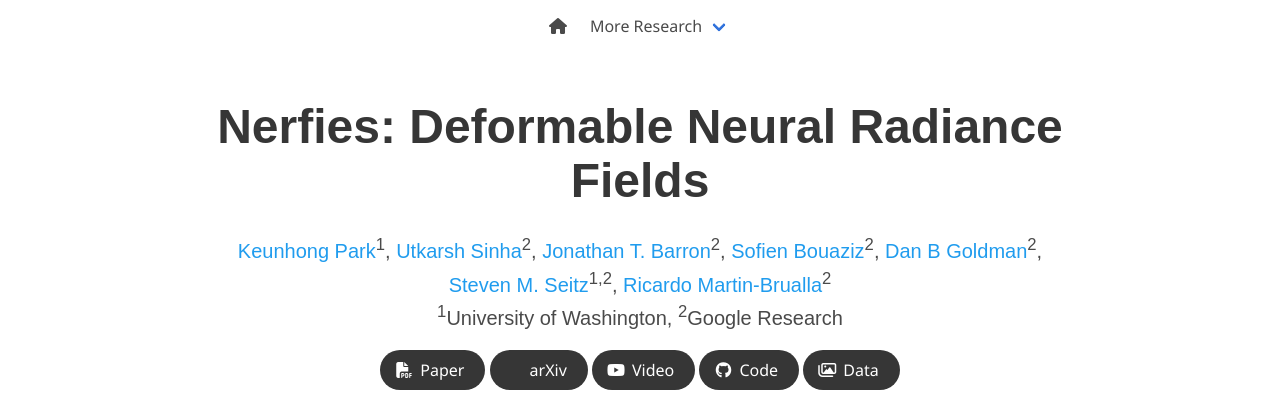
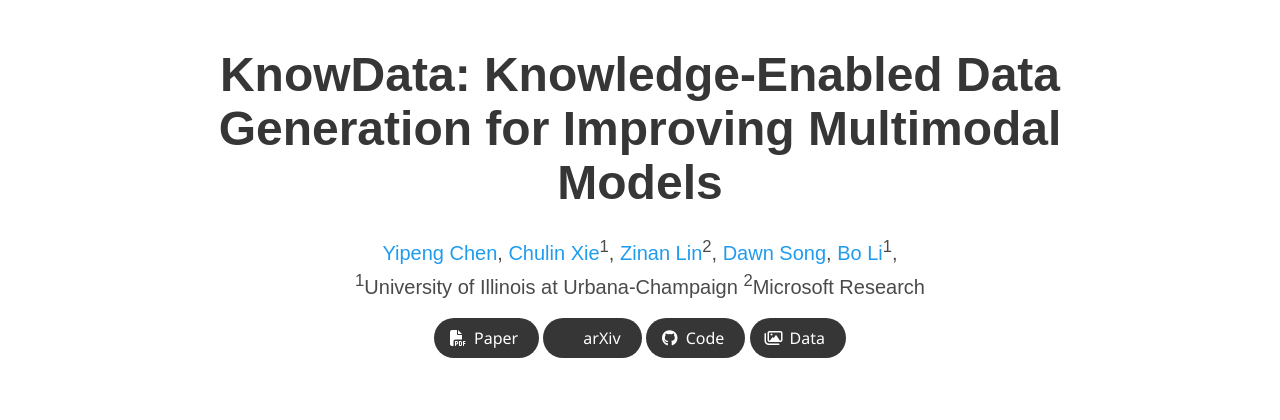
Before and after one commit to CCCQAQ/knowdata.github.io, a plain HTML site: page index.html in a window 1280 px wide. Shown: the top 420 px of the page. Drawn offline with nearby package versions, Linux system fonts and the light colour scheme; grey boxes are pictures that could not be loaded; some icons are missing; a web font is replaced by a local one.

Commit message:
first try

```diff
--- a/index.html
+++ b/index.html
@@ -3,10 +3,11 @@
 <head>
   <meta charset="utf-8">
   <meta name="description"
-        content="Deformable Neural Radiance Fields creates free-viewpoint portraits (nerfies) from casually captured videos.">
-  <meta name="keywords" content="Nerfies, D-NeRF, NeRF">
+        content="KnowData: Knowledge-Enabled Data Generation for Improving Multimodal Models">
+  <meta name="keywords" content="Multimodal learning,Knowledge integration,Synthetic datasets,Zeroshot
+  classification">
   <meta name="viewport" content="width=device-width, initial-scale=1">
-  <title>Nerfies: Deformable Neural Radiance Fields</title>
+  <title>KnowData: Knowledge-Enabled Data Generation for Improving Multimodal Models</title>
 
   <!-- Global site tag (gtag.js) - Google Analytics -->
   <script async src="https://www.googletagmanager.com/gtag/js?id=G-PYVRSFMDRL"></script>
@@ -42,85 +43,38 @@
 </head>
 <body>
 
-<nav class="navbar" role="navigation" aria-label="main navigation">
-  <div class="navbar-brand">
-    <a role="button" class="navbar-burger" aria-label="menu" aria-expanded="false">
-      <span aria-hidden="true"></span>
-      <span aria-hidden="true"></span>
-      <span aria-hidden="true"></span>
-    </a>
-  </div>
-  <div class="navbar-menu">
-    <div class="navbar-start" style="flex-grow: 1; justify-content: center;">
-      <a class="navbar-item" href="https://keunhong.com">
-      <span class="icon">
-          <i class="fas fa-home"></i>
-      </span>
-      </a>
-
-      <div class="navbar-item has-dropdown is-hoverable">
-        <a class="navbar-link">
-          More Research
-        </a>
-        <div class="navbar-dropdown">
-          <a class="navbar-item" href="https://hypernerf.github.io">
-            HyperNeRF
-          </a>
-          <a class="navbar-item" href="https://nerfies.github.io">
-            Nerfies
-          </a>
-          <a class="navbar-item" href="https://latentfusion.github.io">
-            LatentFusion
-          </a>
-          <a class="navbar-item" href="https://photoshape.github.io">
-            PhotoShape
-          </a>
-        </div>
-      </div>
-    </div>
-
-  </div>
-</nav>
-
-
 <section class="hero">
   <div class="hero-body">
     <div class="container is-max-desktop">
       <div class="columns is-centered">
         <div class="column has-text-centered">
-          <h1 class="title is-1 publication-title">Nerfies: Deformable Neural Radiance Fields</h1>
+          <h1 class="title is-1 publication-title">KnowData: Knowledge-Enabled Data Generation for Improving Multimodal Models</h1>
           <div class="is-size-5 publication-authors">
             <span class="author-block">
-              <a href="https://keunhong.com">Keunhong Park</a><sup>1</sup>,</span>
+              <a href="https://keunhong.com">Yipeng Chen</a><sup></sup>,</span>
             <span class="author-block">
-              <a href="https://utkarshsinha.com">Utkarsh Sinha</a><sup>2</sup>,</span>
+              <a href="https://utkarshsinha.com">Chulin Xie</a><sup>1</sup>,</span>
             <span class="author-block">
-              <a href="https://jonbarron.info">Jonathan T. Barron</a><sup>2</sup>,
+              <a href="https://jonbarron.info">Zinan Lin</a><sup>2</sup>,
             </span>
             <span class="author-block">
-              <a href="http://sofienbouaziz.com">Sofien Bouaziz</a><sup>2</sup>,
+              <a href="http://sofienbouaziz.com">Dawn Song</a><sup></sup>,
             </span>
             <span class="author-block">
-              <a href="https://www.danbgoldman.com">Dan B Goldman</a><sup>2</sup>,
-            </span>
-            <span class="author-block">
-              <a href="https://homes.cs.washington.edu/~seitz/">Steven M. Seitz</a><sup>1,2</sup>,
-            </span>
-            <span class="author-block">
-              <a href="http://www.ricardomartinbrualla.com">Ricardo Martin-Brualla</a><sup>2</sup>
+              <a href="https://www.danbgoldman.com">Bo Li</a><sup>1</sup>,
             </span>
           </div>
 
           <div class="is-size-5 publication-authors">
-            <span class="author-block"><sup>1</sup>University of Washington,</span>
-            <span class="author-block"><sup>2</sup>Google Research</span>
+            <span class="author-block"><sup>1</sup>University of Illinois at Urbana-Champaign</span>
+            <span class="author-block"><sup>2</sup>Microsoft Research</span>
           </div>
 
           <div class="column has-text-centered">
             <div class="publication-links">
               <!-- PDF Link. -->
               <span class="link-block">
-                <a href="https://arxiv.org/pdf/2011.12948"
+                <a href=""
                    class="external-link button is-normal is-rounded is-dark">
                   <span class="icon">
                       <i class="fas fa-file-pdf"></i>
@@ -129,7 +83,7 @@
                 </a>
               </span>
               <span class="link-block">
-                <a href="https://arxiv.org/abs/2011.12948"
+                <a href=""
                    class="external-link button is-normal is-rounded is-dark">
                   <span class="icon">
                       <i class="ai ai-arxiv"></i>
@@ -138,18 +92,9 @@
                 </a>
               </span>
               <!-- Video Link. -->
-              <span class="link-block">
-                <a href="https://www.youtube.com/watch?v=MrKrnHhk8IA"
-                   class="external-link button is-normal is-rounded is-dark">
-                  <span class="icon">
-                      <i class="fab fa-youtube"></i>
-                  </span>
-                  <span>Video</span>
-                </a>
-              </span>
               <!-- Code Link. -->
               <span class="link-block">
-                <a href="https://github.com/google/nerfies"
+                <a href="https://github.com/AlphaPav/kg-gen-clip-robust.git"
                    class="external-link button is-normal is-rounded is-dark">
                   <span class="icon">
                       <i class="fab fa-github"></i>
@@ -159,7 +104,7 @@
               </span>
               <!-- Dataset Link. -->
               <span class="link-block">
-                <a href="https://github.com/google/nerfies/releases/tag/0.1"
+                <a href=""
                    class="external-link button is-normal is-rounded is-dark">
                   <span class="icon">
                       <i class="far fa-images"></i>
```
